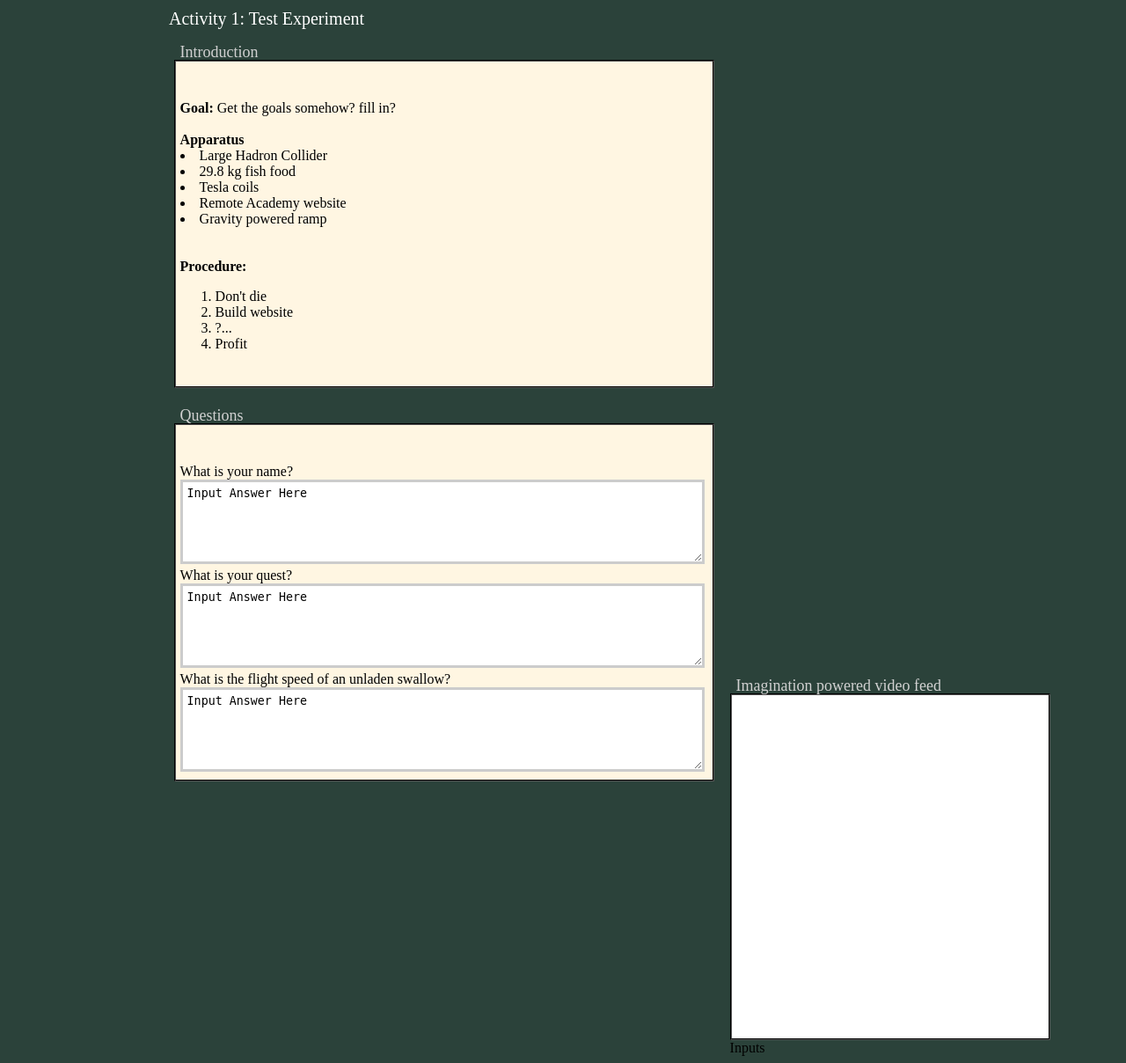
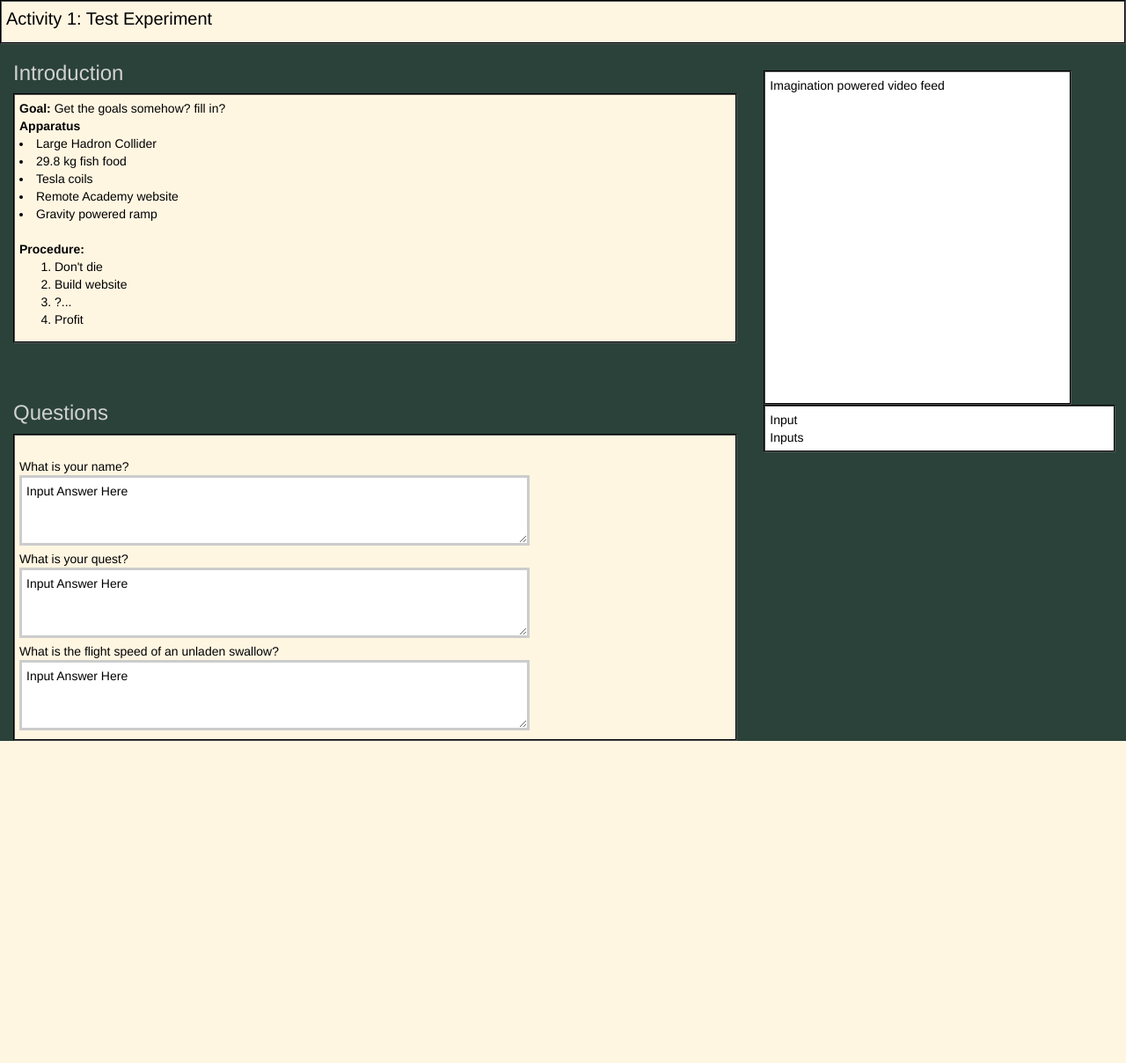
Before and after one commit to RemoteAcademy/ReALv2, a PHP site: page /experimentTemplate.php in a window 1280 px wide. Shown: the whole page at 88% size. After the commit the page ends 842 px from the top, so only its background shows below. Run offline with PHP 8.4, Linux system fonts and the light colour scheme.

Commit message:
More formatting, now with bootstrap involved

```diff
--- a/Webapp/experimentTemplate.css
+++ b/Webapp/experimentTemplate.css
@@ -4,21 +4,42 @@
 	background: #2b423a;
 }
 
+h3{
+	color: #d1d1d1;
+}
+
 #largeHeader{
+	background: #fff6e2;
+	border: 2px groove #000000;
+    color: #000000;
+    padding: 5px;
+
 	font-size: 20px;
-	color: #ffffff;
+
+/*    width: 620px;
+
 
 	position: fixed;
 	top: 10px;
-	left: 15%;
+	left: 15%;*/
 }
-
+/*
 #header{
 	font-size: 18px;
 	color: #d1d1d1;
 
 	position: relative;
-	top: -26px;
+	top: -28px;
+}*/
+
+.CentralPositioning{
+	position: relative;
+    /*left: 15%;*/
+    top: 50px;
+    /*temp while trying to stop overlap*/
+    /*position: relative;
+    top: 70px;*/
+
 }
 
 .CentralTextBox{
@@ -29,16 +50,8 @@
     padding: 5px;
     top-margin: 26px;
 
-    width: 600px;
-
-    position: fixed;
-    left: 15%;
-
     display: block;
 
-    /*temp while trying to stop overlap*/
-    position: relative;
-    top: 60px;
 }
 
 #instructions{
@@ -46,11 +59,9 @@
 }
 
 #Questions{
-	position: relative;
-	top: 100px;
 }
 
-.box{
+.AnswerBox{
 	width: 580px;
 	height: 80px;
 	border: 3px solid #cccccc;
@@ -59,24 +70,38 @@
 }
 
 .rightSide{
-	display: inline-block;
 
+	/*display: inline-block;*/
+/*
 	position: relative;
-	left: 65%;
+	top: 60px;*/
 }
 
-#videoFeed{
+.rightSideBox{
 	background: #ffffff;
 
 	border: 2px groove #000000;
     color: #000000;
     padding: 5px;
 
+    display: block;
+
+    position: relative;
+    top: 80px;
+}
+
+#videoFeed{
     width: 350px;
     height: 380px;
 
+    position: relative;
+    top: 80px;
 /*
     position: fixed;
     top: 50px;
     left: 65%;*/
 }
+
+#inputs{
+	width: 400px;
+}
--- a/Webapp/experimentTemplate.php
+++ b/Webapp/experimentTemplate.php
@@ -4,7 +4,7 @@
 
 		<title> Remote Academy Laboratory Experiment</title>
 
-		<div id = "largeHeader">
+		<div class = "navbar navbar navbar-fixed-top", id = "largeHeader">
 			<?php
 				//Expecting: "Activity #: Experiment Title"
 				$expNumber = "1";
@@ -14,20 +14,26 @@
 			?>
 		</div>
 
+		<link rel="stylesheet" href="https://maxcdn.bootstrapcdn.com/bootstrap/3.3.7/css/bootstrap.min.css"
+			integrity="sha384-BVYiiSIFeK1dGmJRAkycuHAHRg32OmUcww7on3RYdg4Va+PmSTsz/K68vbdEjh4u"
+			crossorigin="anonymous">
 		<link href='experimentTemplate.css' rel='stylesheet'>
 
 
 	</head>
 <body>
-	<div id = "wrapper">
+	<div id = "row">
+		<div class = "col-md-8">
+			<div class = "CentralPositioning">
+			<!--<div id = "header"> Introduction </div>-->
+			<h3> Introduction </h3>
 			<div class = "CentralTextBox", id = "instructions">
-			<div id = "header"> Introduction </div>
-			<br> <b> Goal: </b>
+				<b> Goal: </b>
 					<?php
 						$goal = "Get the goals somehow? fill in?";
 						echo $goal;
 					?>
-			</br>
+
 
 				<br> <b> Apparatus </b>
 					<?php
@@ -46,7 +52,7 @@
 					?>
 				</br>
 
-			<br> <b> Procedure: </b>
+				<b> Procedure: </b>
 					<?php
 						$instructions = array(
 						//Should make it so that it pulls from a database eventually
@@ -62,12 +68,16 @@
 						}
 						echo "</ol>";
 					?>
-			</br>
+
 
 			</div>
+		</div>
 
+		<button type="button" class="btn btn-lg btn-default"> Input or something </button>
+
+		<div class = "CentralPositioning">
+			<h3> Questions </h3>
 			<div class = "CentralTextBox", id = "Questions">
-			<div id = "header"> Questions </div>
 
 				<?php
 					//Note to self: subsection header then questions? TODO
@@ -80,22 +90,26 @@
 
 					foreach ($questions as $selected) {
 						echo "<br>". $selected . "</br>";
-					echo "<textarea class='box'>". "Input Answer Here" ."</textarea>"; //TODO format textarea
+						echo "<textarea class='AnswerBox'>". "Input Answer Here" ."</textarea>"; //TODO format textarea
 						//Also apparently text area size is editable? TODO
 					}
 				?>
 
 			</div>
-
+			</div>
 		</div>
 
+		<div class = "col-md-4">
 		<div class = "rightSide">
-		<div id = "videoFeed">
+			<div class = "rightSideBox", id = "videoFeed">
 				<div id = "header"> Imagination powered video feed </div>
 			</div>
 
-		<div id = "Inputs">
+			<div class = "rightSideBox", id = "inputs">
+				<div id = "header"> Input </div>
 				Inputs
+			</div>
+		</div>
 		</div>
 	</div>
 
```
Lines whose indentation alone changed are shown as unchanged.
